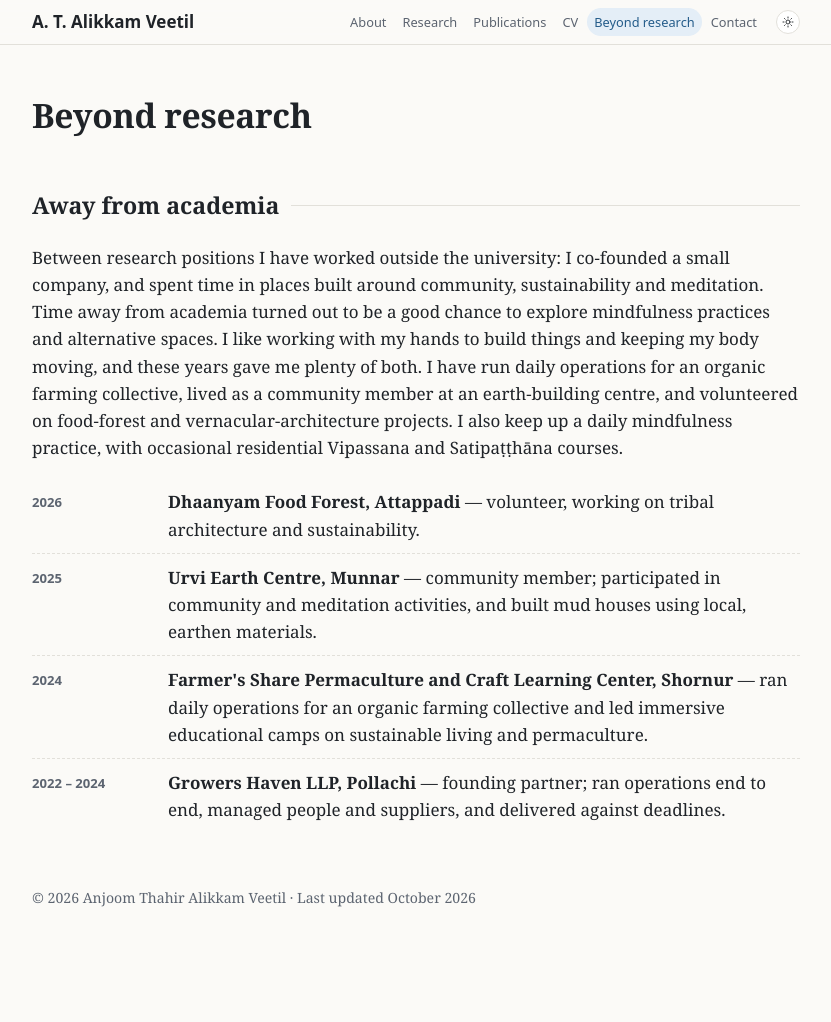
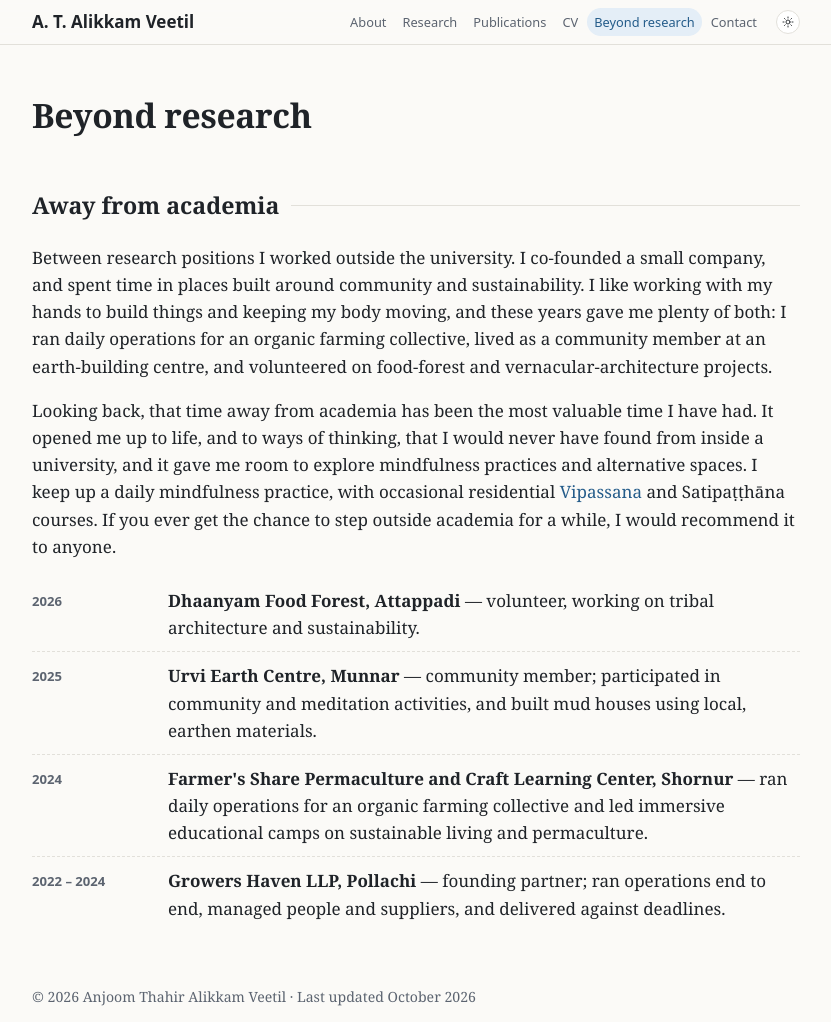
Before and after one commit to anjoomav/anjoomav.github.io, a Jekyll site: the page built from beyond.html, in a window 1280 px wide and 1022 px high. Shown: the whole window, without its empty margins (224-1055 px from the left). Built offline with Jekyll 4.4.1, drawn with Linux system fonts in a browser that asks for light colours.

Commit message:
Beyond research: more personal; link Vipassana

```diff
--- a/beyond.html
+++ b/beyond.html
@@ -13,7 +13,8 @@ canonical: "https://anjoomav.github.io/beyond.html"
 
   <section id="beyond">
     <h2>Away from academia</h2>
-    <p>Between research positions I have worked outside the university: I co-founded a small company, and spent time in places built around community, sustainability and meditation. Time away from academia turned out to be a good chance to explore mindfulness practices and alternative spaces. I like working with my hands to build things and keeping my body moving, and these years gave me plenty of both. I have run daily operations for an organic farming collective, lived as a community member at an earth-building centre, and volunteered on food-forest and vernacular-architecture projects. I also keep up a daily mindfulness practice, with occasional residential Vipassana and Satipaṭṭhāna courses.</p>
+    <p>Between research positions I worked outside the university. I co-founded a small company, and spent time in places built around community and sustainability. I like working with my hands to build things and keeping my body moving, and these years gave me plenty of both: I ran daily operations for an organic farming collective, lived as a community member at an earth-building centre, and volunteered on food-forest and vernacular-architecture projects.</p>
+    <p>Looking back, that time away from academia has been the most valuable time I have had. It opened me up to life, and to ways of thinking, that I would never have found from inside a university, and it gave me room to explore mindfulness practices and alternative spaces. I keep up a daily mindfulness practice, with occasional residential <a href="https://www.dhamma.org/">Vipassana</a> and Satipaṭṭhāna courses. If you ever get the chance to step outside academia for a while, I would recommend it to anyone.</p>
     <ul class="timeline">
       <li><span class="when">2026</span><div><strong>Dhaanyam Food Forest, Attappadi</strong> — volunteer, working on tribal architecture and sustainability.</div></li>
       <li><span class="when">2025</span><div><strong>Urvi Earth Centre, Munnar</strong> — community member; participated in community and meditation activities, and built mud houses using local, earthen materials.</div></li>
```
